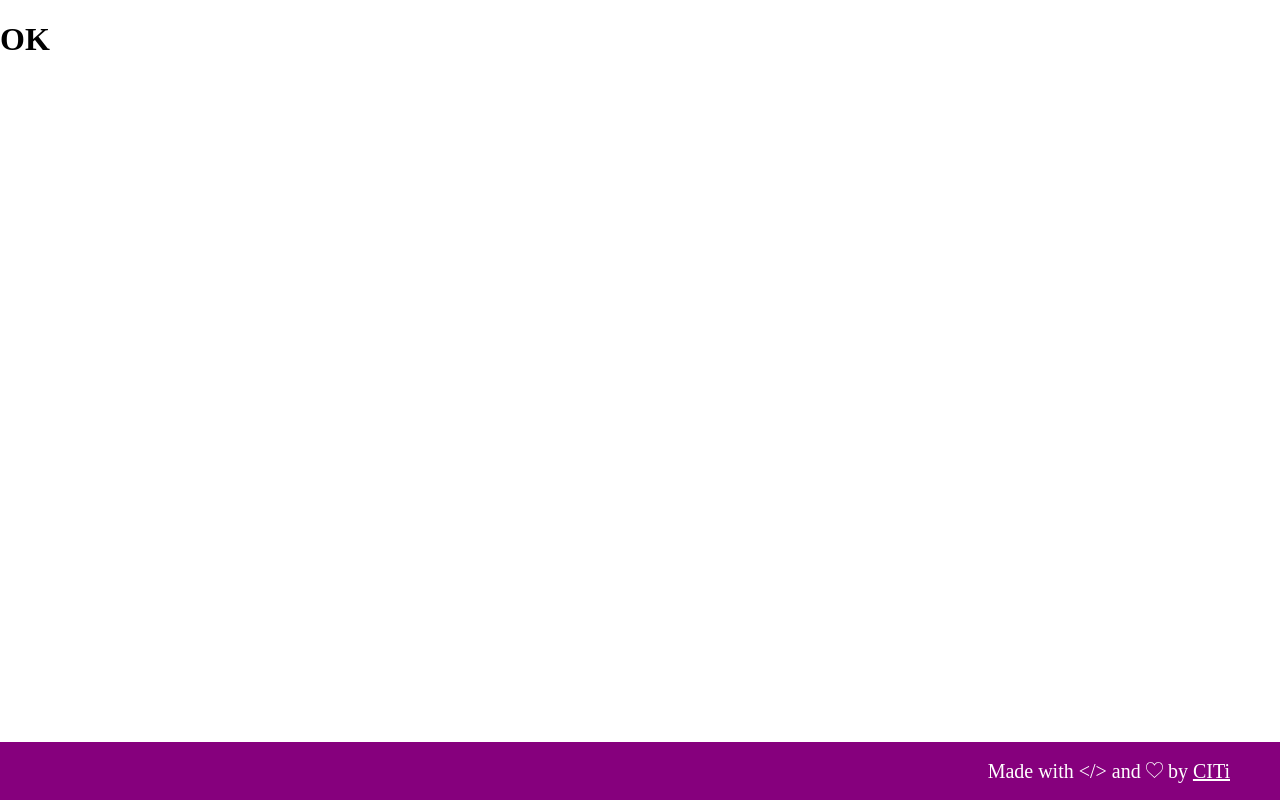
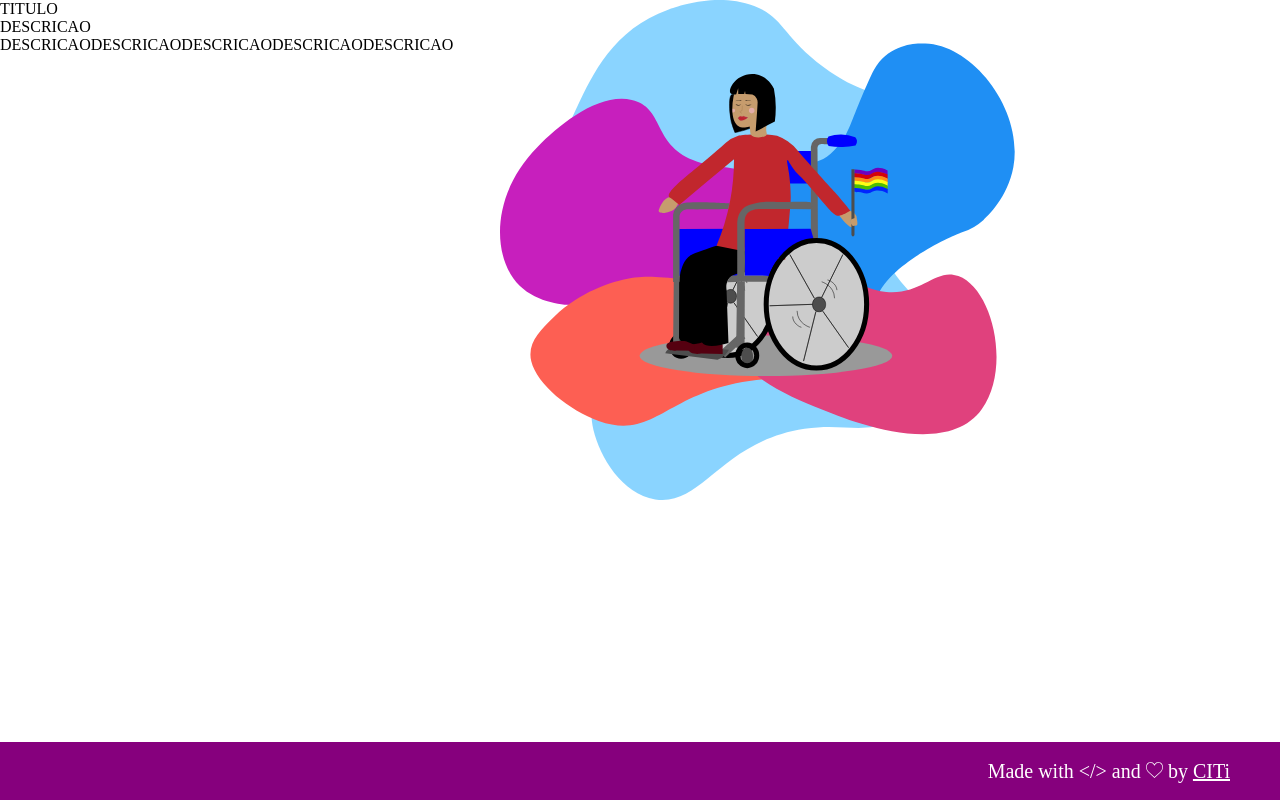
Before and after one commit to citi-onboarding/vale-pcd, a Django app: page / in a window 1280 px wide. Run offline with Django 3.2, Linux system fonts and the light colour scheme; data that the repository does not hold is empty.

Commit message:
Retirar texto 'ok' do html, adicionar ilustração na versão web, criar flexbox

```diff
--- a/static/css/banner.css
+++ b/static/css/banner.css
@@ -0,0 +1,13 @@
+.container{
+    display: flex;
+    justify-content: space-around;
+    flex-direction: row-reverse;
+
+}
+.container-ilustracao{
+background-image: url("../imagens/banner-ilustracao.svg");
+background-size: cover;
+width: 107vh;
+height: 500px;
+
+}
--- a/templates/banner.html
+++ b/templates/banner.html
@@ -2,14 +2,14 @@
 
 <header>
 
-    <div class="containner">
-
-        <div class="containner-ilustracao">
+    <div class="container">
+        <div class="container-ilustracao"> </div>
 
 
+        <div class="container-texto">
+            <div class="container-texto-titulo"> TITULO </div>
+            <div class="container-texto-descricao">DESCRICAO DESCRICAODESCRICAODESCRICAODESCRICAODESCRICAO</div>
         </div>
-
-        <div class="container-texto"> </div>
     </div>
 
 </header>
--- a/templates/home.html
+++ b/templates/home.html
@@ -20,7 +20,6 @@
 
 <body>
 
-    <h1> OK </h1>
     {% include 'contato.html' %}
 
     <!-- navbar -->
```
